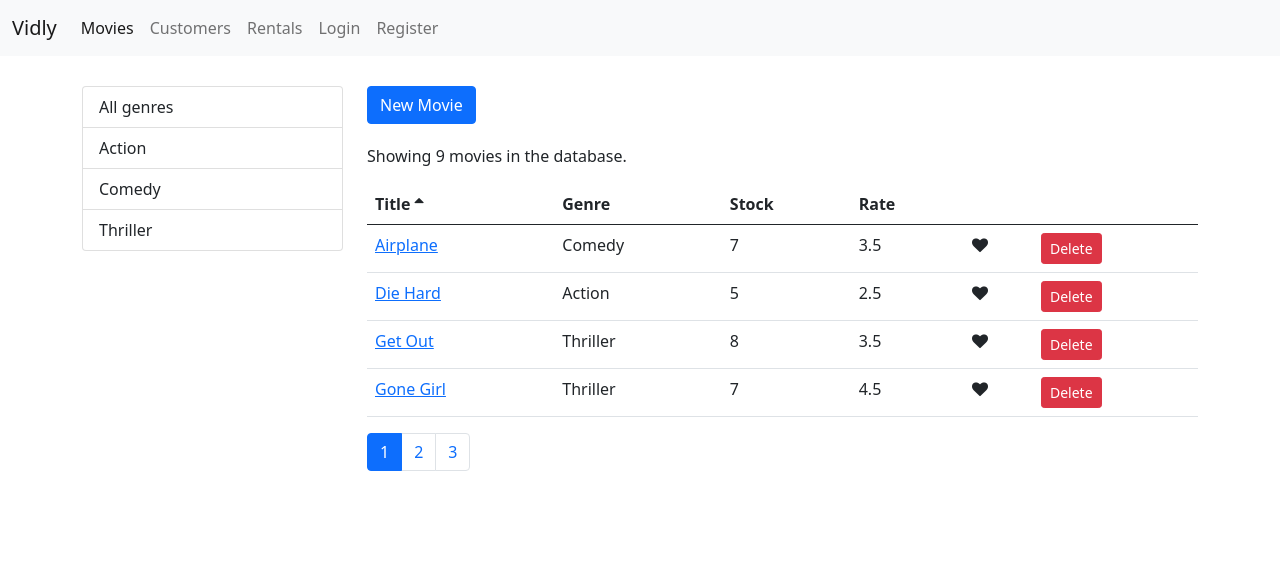
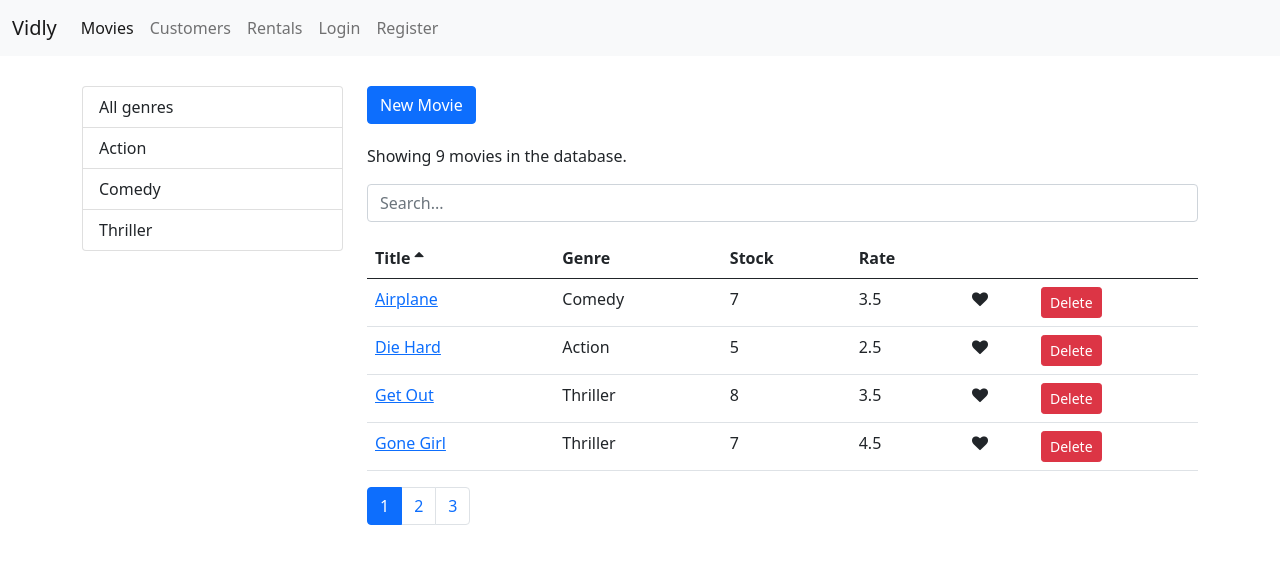
Before and after one commit to rickykiet83/vidly_react, a React (Create React App) app: page /movies in a window 1280 px wide. Shown: the top 564 px of the page. Built offline with nearby package versions, Linux system fonts and the light colour scheme.

Commit message:
Search box

```diff
--- a/src/components/movies.jsx
+++ b/src/components/movies.jsx
@@ -5,6 +5,7 @@ import { Link } from 'react-router-dom';
 import ListGroup from './common/listGroup';
 import MoviesTable from './moviesTable';
 import Pagination from './common/pagination';
+import SearchBox from './searchBox';
 import _ from 'lodash';
 import { getGenres } from '../services/fakeGenreService';
 import paginate from './../utils/paginate';
@@ -16,6 +17,8 @@ class Movies extends Component {
     currentPage: 1,
     pageSize: 4,
     sortColumn: { path: 'title', order: 'asc' },
+    searchQuery: '',
+    selectedGenre: null,
   };
 
   componentDidMount() {
@@ -41,11 +44,15 @@ class Movies extends Component {
   };
 
   handleGenreSelect = (genre) => {
-    this.setState({ selectedGenre: genre, currentPage: 1 });
+    this.setState({ selectedGenre: genre, searchQuery: null, currentPage: 1 });
   };
 
   handleSort = (sortColumn) => {
     this.setState({ sortColumn });
+  };
+
+  handleSearch = (query) => {
+    this.setState({ searchQuery: query, selectedGenre: null, currentPage: 1 });
   };
 
   getPagedData = () => {
@@ -54,13 +61,17 @@ class Movies extends Component {
       currentPage,
       movies: allMovies,
       selectedGenre,
+      searchQuery,
       sortColumn,
     } = this.state;
 
-    const filtered =
-      selectedGenre && selectedGenre._id
-        ? allMovies.filter((m) => m.genre._id === selectedGenre._id)
-        : allMovies;
+    let filtered = allMovies;
+    if (searchQuery)
+      filtered = allMovies.filter((m) =>
+        m.title.toLowerCase().startsWith(searchQuery.toLowerCase())
+      );
+    else if (selectedGenre && selectedGenre._id)
+      filtered = allMovies.filter((m) => m.genre._id === selectedGenre._id);
 
     const sorted = _.orderBy(filtered, [sortColumn.path], [sortColumn.order]);
 
@@ -70,7 +81,7 @@ class Movies extends Component {
 
   render() {
     const { length: count } = this.state.movies;
-    const { pageSize, currentPage, sortColumn } = this.state;
+    const { pageSize, currentPage, sortColumn, searchQuery } = this.state;
     if (count === 0) return <p>There are no movies in the database.</p>;
 
     const { totalCount, data } = this.getPagedData();
@@ -93,6 +104,7 @@ class Movies extends Component {
             New Movie
           </Link>
           <p>Showing {totalCount} movies in the database.</p>
+          <SearchBox value={searchQuery} onChange={this.handleSearch} />
           <MoviesTable
             movies={data}
             sortColumn={sortColumn}
--- /dev/null
+++ b/src/components/searchBox.jsx
@@ -0,0 +1,14 @@
+import React from 'react';
+
+export default function SearchBox({ value, onChange }) {
+  return (
+    <input
+      type='text'
+      name='query'
+      className='form-control my-3'
+      placeholder='Search...'
+      value={value}
+      onChange={(e) => onChange(e.currentTarget.value)}
+    />
+  );
+}
```
